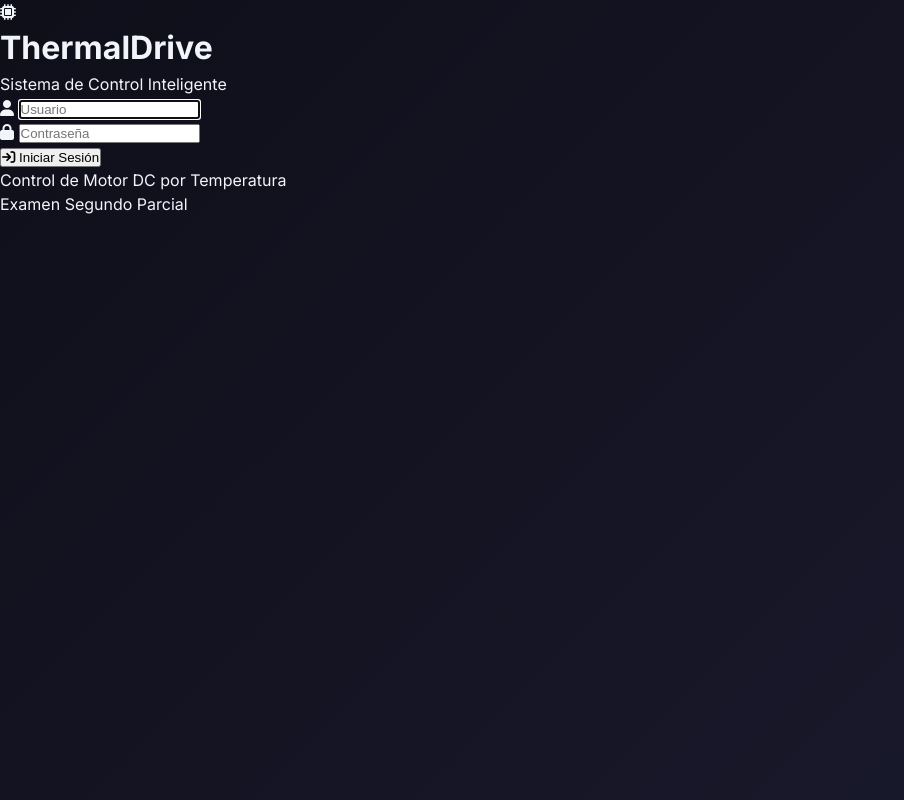
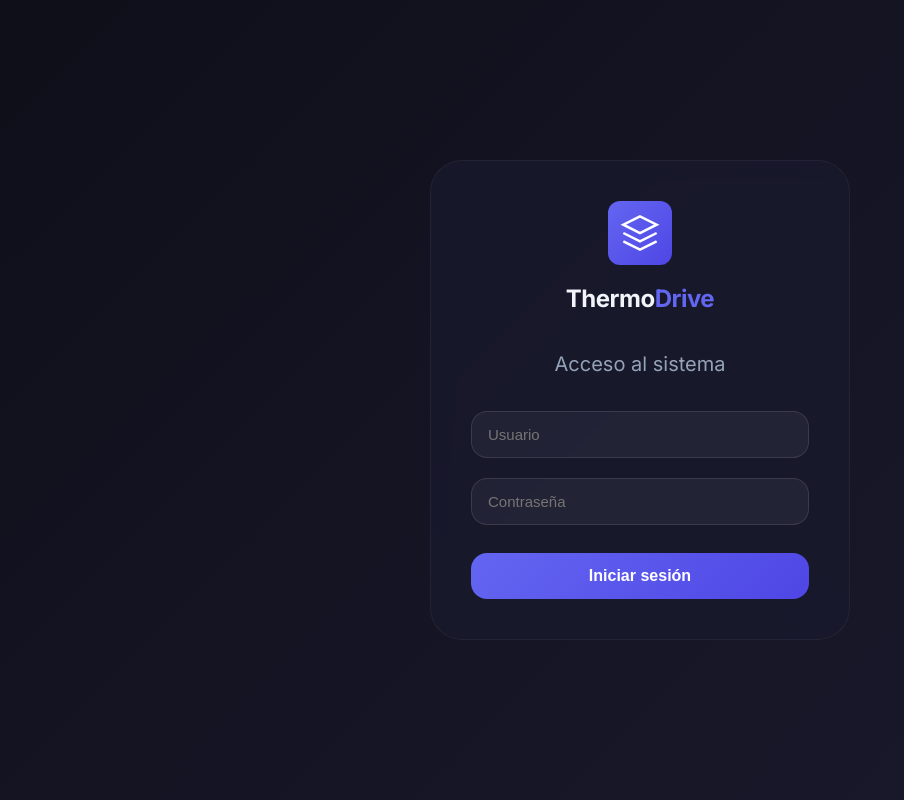
Before and after one commit to AngelRicardoGarcia/Examen2, a Flask app: template templates/login.html in a window 1280 px wide. Shown: the whole page, without its empty margins (0-904 px from the left). Run offline with Flask 3, Linux system fonts and the light colour scheme; the template is opened without the code that fills it, so the values that code supplies are empty.

Commit message:
Update login.html

```diff
--- a/templates/login.html
+++ b/templates/login.html
@@ -3,47 +3,36 @@
 <head>
     <meta charset="UTF-8">
     <meta name="viewport" content="width=device-width, initial-scale=1.0">
-    <title>ThermalDrive | Login</title>
-    <link href="https://fonts.googleapis.com/css2?family=Inter:wght@300;400;500;600;700;800&display=swap" rel="stylesheet">
-    <link rel="stylesheet" href="https://cdnjs.cloudflare.com/ajax/libs/font-awesome/6.4.0/css/all.min.css">
+    <title>ThermoDrive | Login</title>
+    <link rel="preconnect" href="https://fonts.googleapis.com">
+    <link rel="preconnect" href="https://fonts.gstatic.com" crossorigin>
+    <link href="https://fonts.googleapis.com/css2?family=Inter:opsz,wght@14..32,300;14..32,400;14..32,500;14..32,600;14..32,700&display=swap" rel="stylesheet">
     <link rel="stylesheet" href="/static/css/style.css">
 </head>
-<body class="auth-page">
-    <div class="auth-container">
-        <div class="auth-card">
-            <div class="auth-logo">
-                <div class="logo-icon">
-                    <i class="fas fa-microchip"></i>
+<body class="login-page">
+    <div class="login-container">
+        <div class="login-card">
+            <div class="login-logo">
+                <div class="brand-icon" style="margin: 0 auto 16px;">
+                    <svg width="40" height="40" viewBox="0 0 24 24" fill="none" stroke="currentColor" stroke-width="1.5">
+                        <path d="M12 2L2 7l10 5 10-5-10-5zM2 17l10 5 10-5M2 12l10 5 10-5"/>
+                    </svg>
                 </div>
-                <h1>Thermal<span>Drive</span></h1>
-                <p>Sistema de Control Inteligente</p>
+                <div class="brand-name">Thermo<span>Drive</span></div>
             </div>
-
-            <form method="POST" class="auth-form">
-                <div class="input-group">
-                    <i class="fas fa-user"></i>
-                    <input type="text" name="username" placeholder="Usuario" required autofocus>
+            <h2>Acceso al sistema</h2>
+            <form class="login-form" method="POST">
+                <div class="form-group">
+                    <input type="text" name="username" placeholder="Usuario" required>
                 </div>
-                <div class="input-group">
-                    <i class="fas fa-lock"></i>
+                <div class="form-group">
                     <input type="password" name="password" placeholder="Contraseña" required>
                 </div>
-                <button type="submit" class="auth-btn">
-                    <i class="fas fa-arrow-right-to-bracket"></i>
-                    Iniciar Sesión
-                </button>
-                {% if error %}
-                <div class="auth-error">
-                    <i class="fas fa-exclamation-circle"></i>
-                    {{ error }}
-                </div>
-                {% endif %}
+                <button type="submit" class="login-btn">Iniciar sesión</button>
             </form>
-
-            <div class="auth-footer">
-                <p>Control de Motor DC por Temperatura</p>
-                <p>Examen Segundo Parcial</p>
-            </div>
+            {% if error %}
+                <p class="error-message">{{ error }}</p>
+            {% endif %}
         </div>
     </div>
 </body>
```
